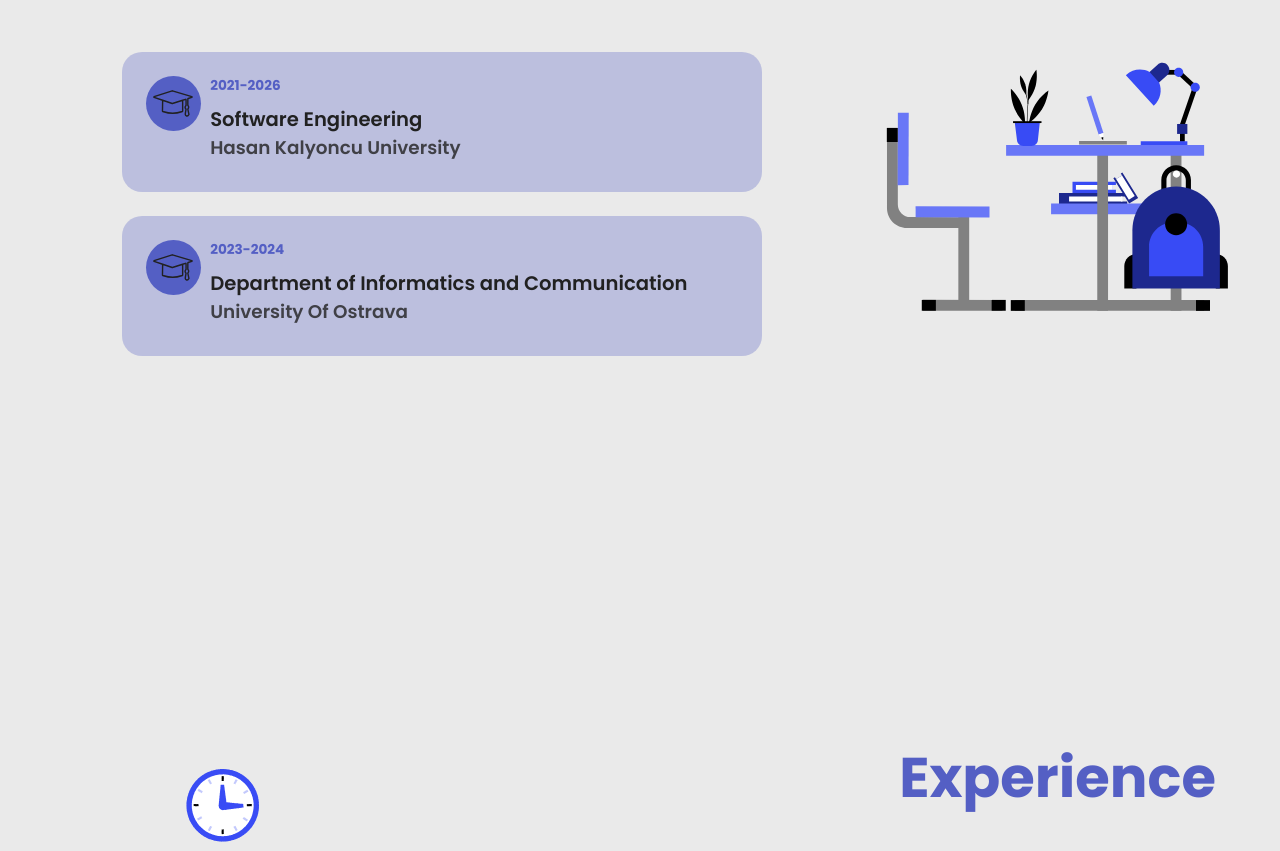
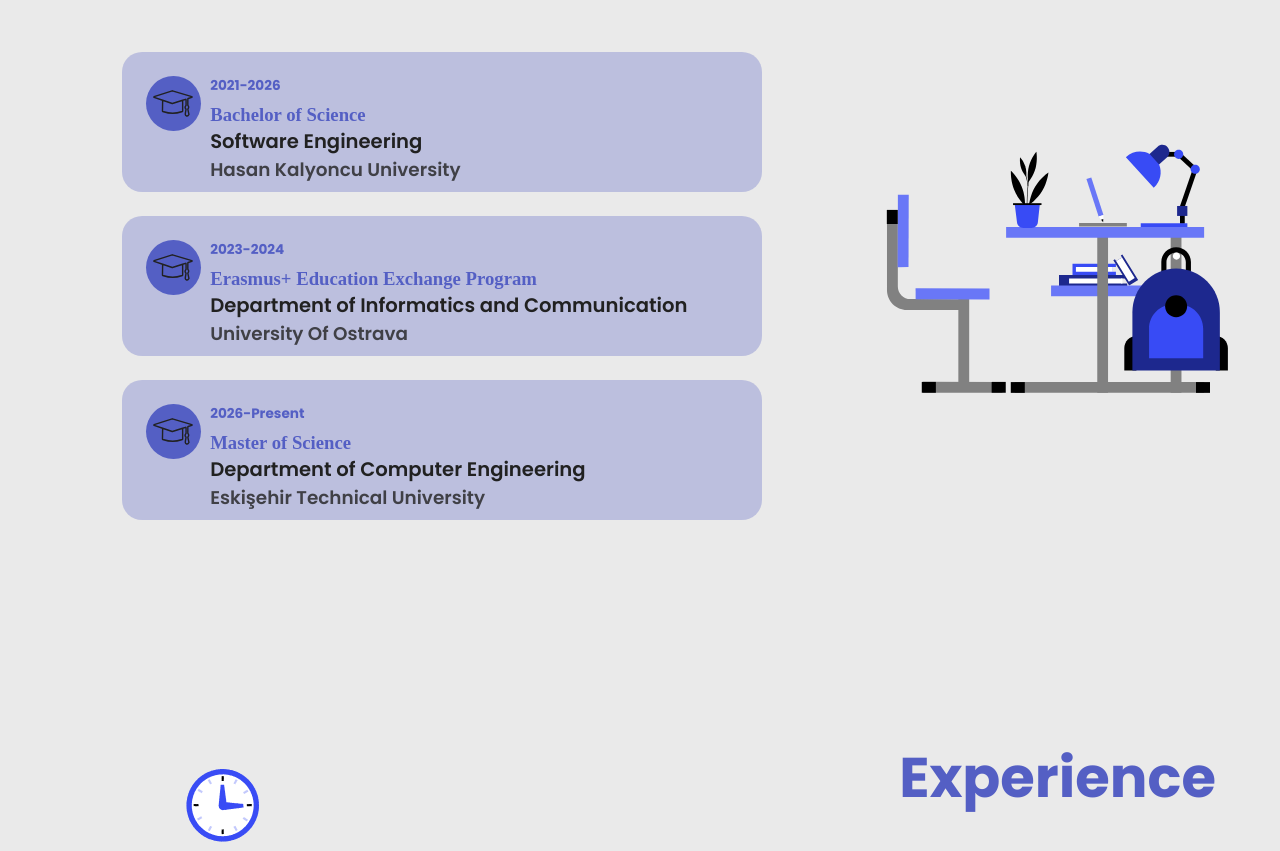
Before and after one commit to Emmicoke/Portfolio, a React (Create React App) app: page / in a window 1280 px wide. Shown: the part 2177-3028 px from the top of the page. Built offline with nearby package versions, Linux system fonts and the light colour scheme; a web font is replaced by a local one.

Commit message:
feature: added degree variable to the education section

```diff
--- a/src/components/Education/Education.js
+++ b/src/components/Education/Education.js
@@ -21,6 +21,7 @@
                             key={edu.id}
                             id={edu.id}
                             institution={edu.institution}
+                            degree={edu.degree}
                             course={edu.course}
                             startYear={edu.startYear}
                             endYear={edu.endYear}
--- a/src/components/Education/EducationCard.js
+++ b/src/components/Education/EducationCard.js
@@ -8,7 +8,7 @@
 import eduImgBlack from '../../assets/svg/education/eduImgBlack.svg'
 import './Education.css'
 
-function EducationCard({ id, institution, course, startYear, endYear }) {
+function EducationCard({ id, institution, degree, course, startYear, endYear }) {
 
     const { theme } = useContext(ThemeContext);
 
@@ -31,6 +31,7 @@
                 </div>
                 <div className="education-details">
                     <h6 style={{color: theme.primary}}>{startYear}-{endYear}</h6>
+                    <h3 style={{color: theme.primary}}>{degree}</h3>
                     <h4 style={{color: theme.tertiary}}>{course}</h4>
                     <h5 style={{color: theme.tertiary80}}>{institution}</h5>
                 </div>
--- a/src/data/educationData.js
+++ b/src/data/educationData.js
@@ -2,6 +2,7 @@
     {
         id: 1,
         institution: 'Hasan Kalyoncu University',
+        degree: 'Bachelor of Science',
         course: 'Software Engineering',
         startYear: '2021',
         endYear: '2026'
@@ -9,15 +10,17 @@
     {
         id: 2,
         institution: 'University Of Ostrava',
+        degree: 'Erasmus+ Education Exchange Program',
         course: 'Department of Informatics and Communication',
         startYear: '2023',
         endYear: '2024'
     },
-    // {
-    //     id: 3,
-    //     institution: 'Masai School of Coding',
-    //     course: 'Fullstack Web-Development',
-    //     startYear: '2021',
-    //     endYear: 'Present'
-    // },
+    {
+        id: 3,
+        institution: 'Eskişehir Technical University',
+        degree: 'Master of Science',
+        course: 'Department of Computer Engineering',
+        startYear: '2026',
+        endYear: 'Present'
+    },
 ]
```
